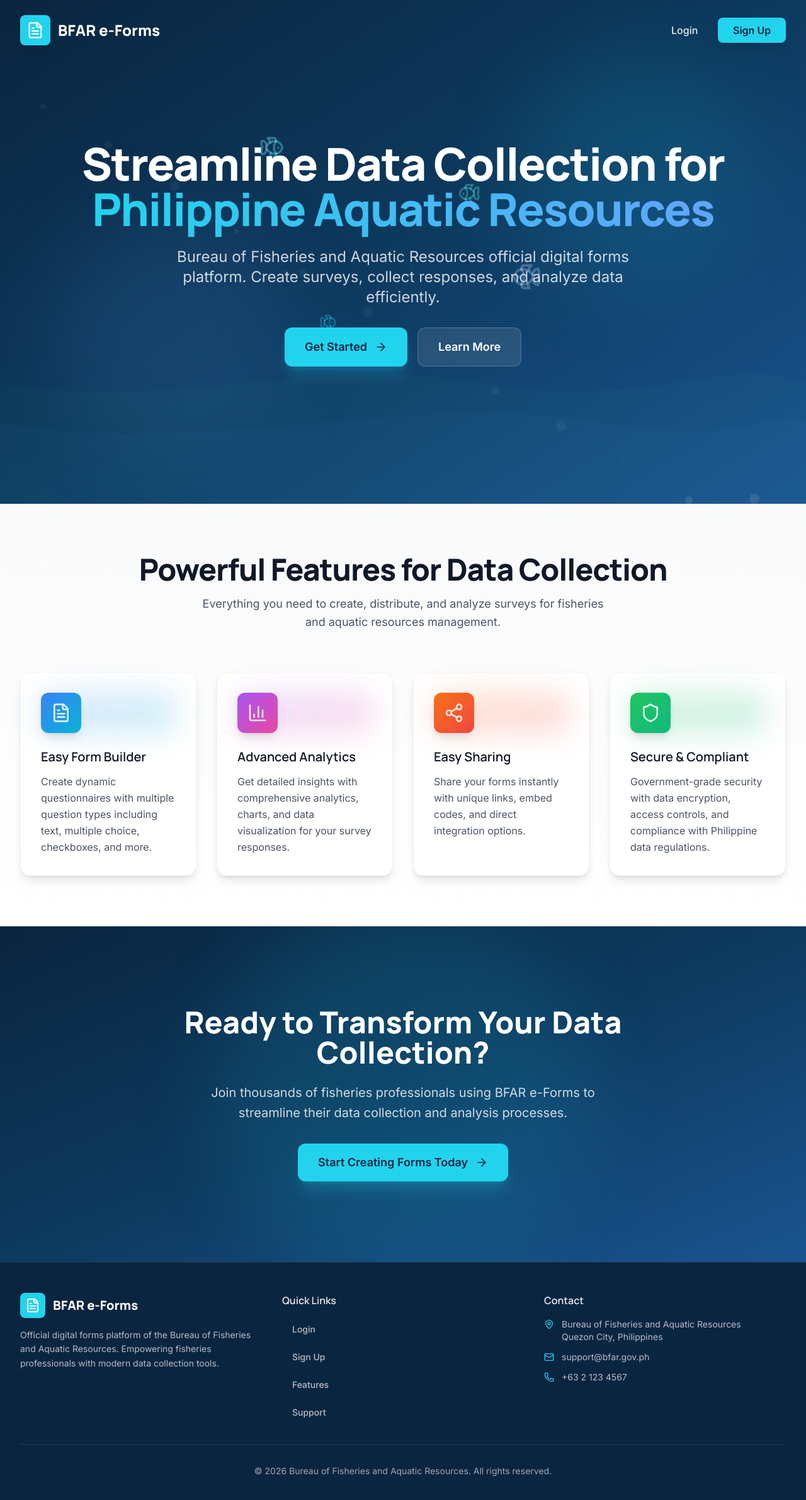
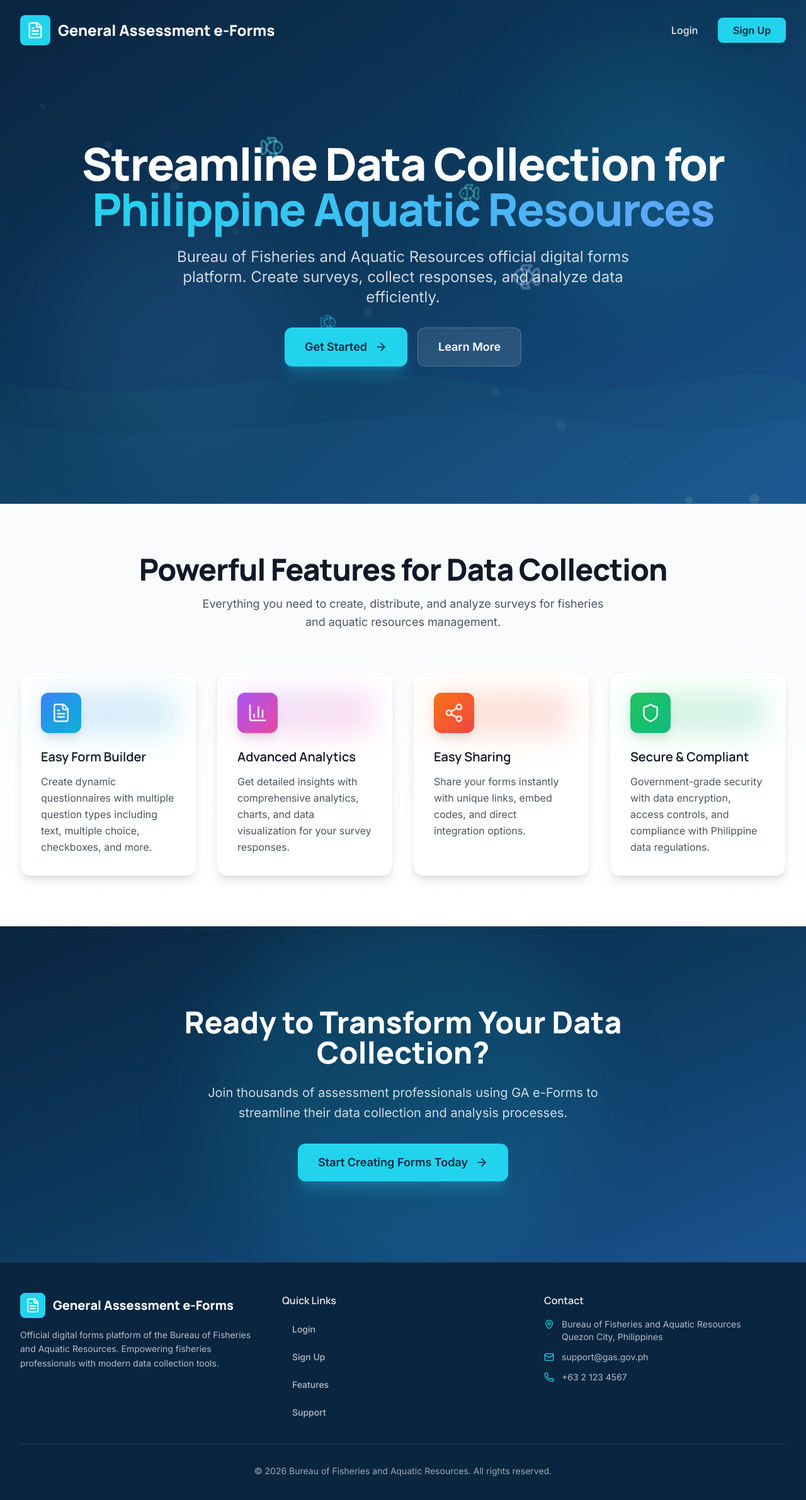
Before and after one commit to nvlmr/bfar-frontend, a React (Create React App) app: page / in a window 1280 px wide. Shown: the top 2382 px of the page at 63% size. Built offline with nearby package versions, Linux system fonts and the light colour scheme.

Commit message:
Update LandingPage.js

```diff
--- a/src/pages/LandingPage.js
+++ b/src/pages/LandingPage.js
@@ -109,7 +109,7 @@
               <div className="w-12 h-12 bg-cyan-400 rounded-lg flex items-center justify-center shadow-lg">
                 <FileText className="w-7 h-7 text-white" />
               </div>
-              <h1 className="text-2xl font-bold text-white">BFAR e-Forms</h1>
+              <h1 className="text-2xl font-bold text-white">General Assessment e-Forms</h1>
             </div>
             <div className="flex space-x-4">
               <button
@@ -222,7 +222,7 @@
             Ready to Transform Your Data Collection?
           </h2>
           <p className="text-xl text-white/80 mb-8 max-w-2xl mx-auto leading-relaxed">
-            Join thousands of fisheries professionals using BFAR e-Forms to streamline their data collection and analysis processes.
+            Join thousands of assessment professionals using GA e-Forms to streamline their data collection and analysis processes.
           </p>
           <button
             onClick={() => navigate('/signup')}
@@ -244,7 +244,7 @@
                 <div className="w-10 h-10 bg-cyan-400 rounded-lg flex items-center justify-center">
                   <FileText className="w-6 h-6 text-white" />
                 </div>
-                <h3 className="text-xl font-bold text-white">BFAR e-Forms</h3>
+                <h3 className="text-xl font-bold text-white">General Assessment e-Forms</h3>
               </div>
               <p className="text-sm text-white/70 leading-relaxed">
                 Official digital forms platform of the Bureau of Fisheries and Aquatic Resources.
@@ -305,10 +305,10 @@
                 <div className="flex items-center space-x-3">
                   <Mail className="w-4 h-4 text-cyan-400 flex-shrink-0" />
                   <a
-                    href="mailto:support@bfar.gov.ph"
+                    href="mailto:support@gas.gov.ph"
                     className="text-sm text-white/70 hover:text-cyan-400 transition-colors duration-200"
                   >
-                    support@bfar.gov.ph
+                    support@gas.gov.ph
                   </a>
                 </div>
                 <div className="flex items-center space-x-3">
```
